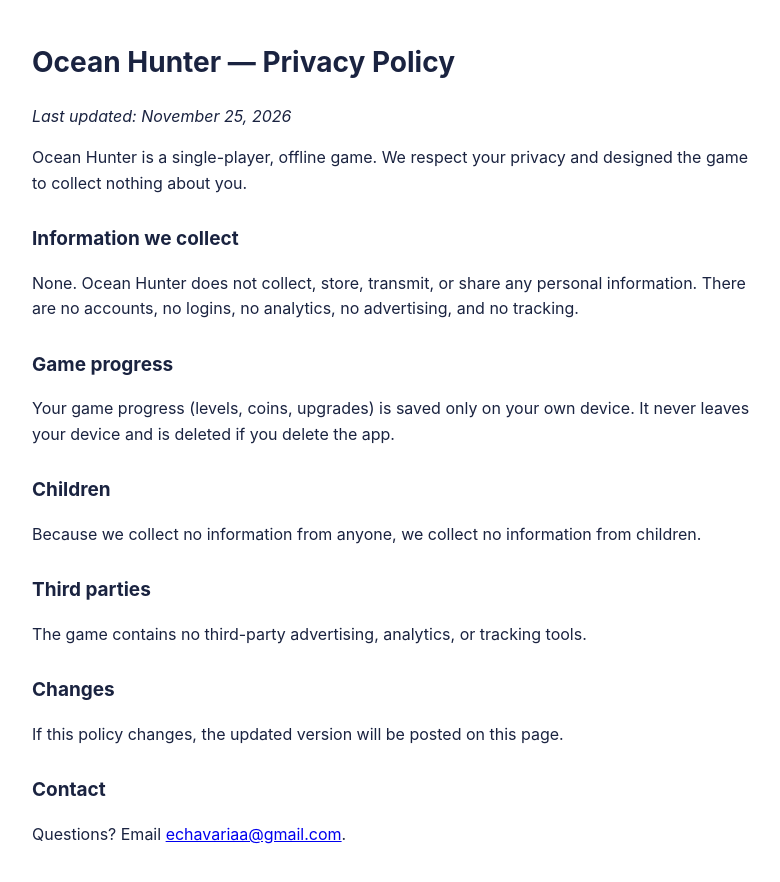
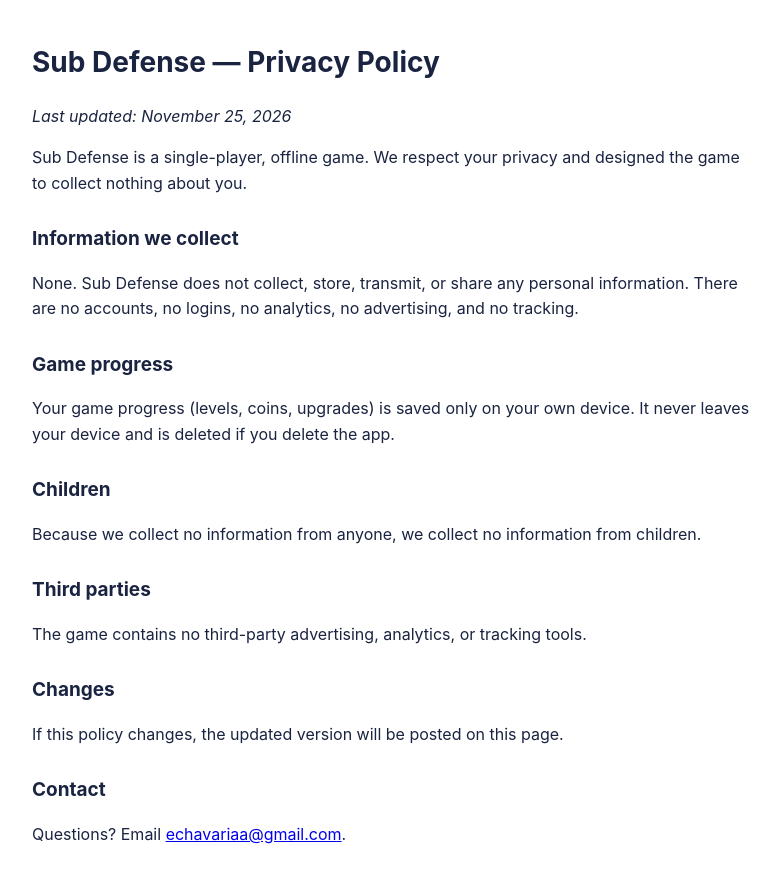
Before and after one commit to got-pano/ocean-hunter-privacy, a plain HTML site: page index.html in a window 1280 px wide. Shown: the whole page, without its empty margins (248-1028 px from the left). Drawn offline with Linux system fonts and the light colour scheme.

Commit message:
Rename to Sub Defense
Co-Authored-By: Claude Opus 5.5 <noreply@anthropic.com>
Claude-Session: https://claude.ai/code/session_012Pd1msDUtzTRN9QNXMNYhN

```diff
--- a/index.html
+++ b/index.html
@@ -1,13 +1,13 @@
 <!DOCTYPE html>
 <html lang="en"><head><meta charset="utf-8"><meta name="viewport" content="width=device-width,initial-scale=1">
-<title>Ocean Hunter — Privacy Policy</title>
+<title>Sub Defense — Privacy Policy</title>
 <style>body{font:16px/1.6 -apple-system,Segoe UI,Roboto,sans-serif;max-width:720px;margin:40px auto;padding:0 20px;color:#1a2340}h1{font-size:28px}h2{font-size:19px;margin-top:28px}</style></head>
 <body>
-<h1>Ocean Hunter — Privacy Policy</h1>
+<h1>Sub Defense — Privacy Policy</h1>
 <p><em>Last updated: November 25, 2026</em></p>
-<p>Ocean Hunter is a single-player, offline game. We respect your privacy and designed the game to collect nothing about you.</p>
+<p>Sub Defense is a single-player, offline game. We respect your privacy and designed the game to collect nothing about you.</p>
 <h2>Information we collect</h2>
-<p>None. Ocean Hunter does not collect, store, transmit, or share any personal information. There are no accounts, no logins, no analytics, no advertising, and no tracking.</p>
+<p>None. Sub Defense does not collect, store, transmit, or share any personal information. There are no accounts, no logins, no analytics, no advertising, and no tracking.</p>
 <h2>Game progress</h2>
 <p>Your game progress (levels, coins, upgrades) is saved only on your own device. It never leaves your device and is deleted if you delete the app.</p>
 <h2>Children</h2>
```
Also changed, not shown: privacy.html (+4 -4 lines).
